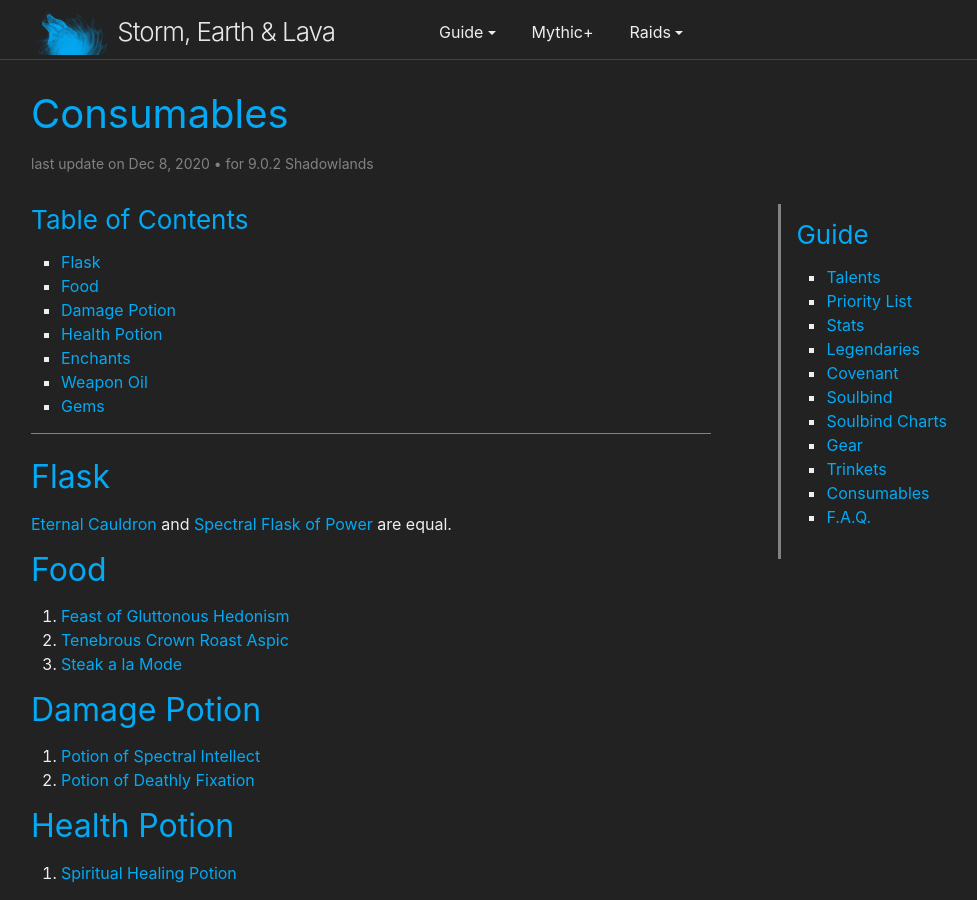
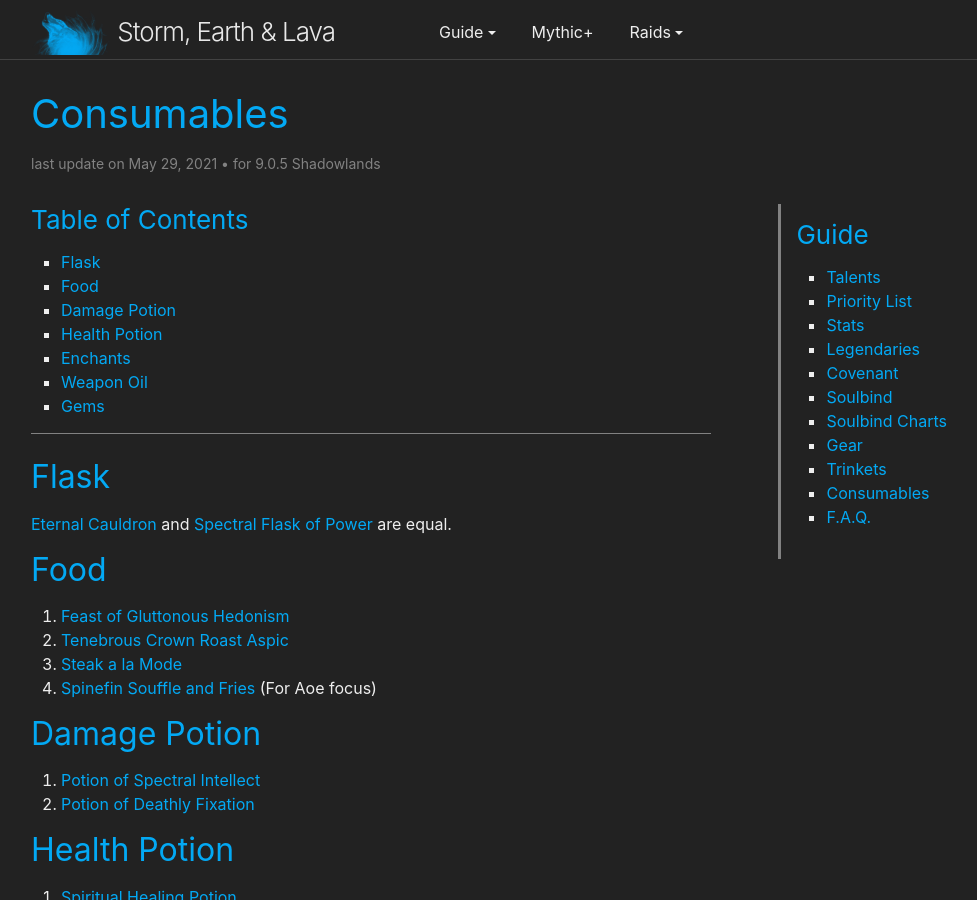
Before and after one commit to stormearthandlava/stormearthandlava.github.io, a Jekyll site: the page built from guide/general/consumables.md, in a window 1280 px wide and 900 px high. Shown: the whole window, without its empty margins (269-1246 px from the left). Built offline with Jekyll 4.4.1, drawn with Linux system fonts in a browser that asks for light colours; a script that is not in the unit is left out.

Commit message:
Update consumables.md
Updated date and version. As well as added crit food for aoe.

```diff
--- a/guide/general/consumables.md
+++ b/guide/general/consumables.md
@@ -1,8 +1,8 @@
 ---
 layout: page
 title: Consumables
-last_update: 2020-12-08 09:00:00
-game_version: 9.0.2 Shadowlands
+last_update: 2021-05-29 09:00:00
+game_version: 9.0.5 Shadowlands
 toc: true
 ---
 
@@ -13,6 +13,7 @@ toc: true
 1. {{ site.data.item.feast }}
 1. {{ site.data.item.haste_food }}
 1. {{ site.data.item.vers_food }}
+1. {{ site.data.item.crit_food }} (For Aoe focus)
 
 ## Damage Potion
 1. {{ site.data.item.potion_of_spectral_intellect }}
```
